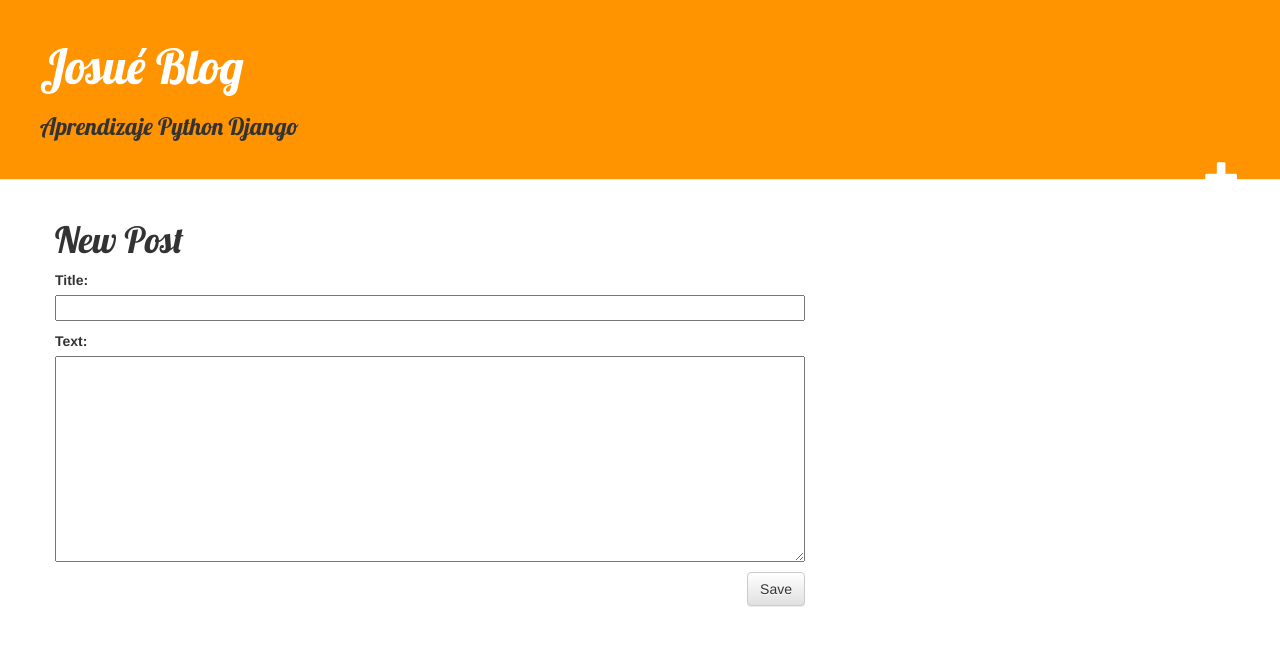
After one commit to josdan/Django-Learning, a Django app: template blog/templates/blog/post_edit.html in a window 1280 px wide. The commit adds this page. Shown: the top 646 px of the page. Run offline with Django 3.2, Linux system fonts and the light colour scheme; the template is opened without the code that fills it: values that come from a table or form of the project are taken from there, others are empty; some libraries are stand-ins or nearby versions.

Commit message:
added forms

```diff
--- /dev/null
+++ b/blog/forms.py
@@ -0,0 +1,8 @@
+from django import forms
+from .models import Post
+
+class PostForm(forms.ModelForm):
+
+	class Meta:
+		model = Post
+		fields = ('title', 'text',)
--- a/blog/templates/blog/base.html
+++ b/blog/templates/blog/base.html
@@ -2,7 +2,8 @@
 <html>
         <head>
                 <div class="page-header">
-            <h1><a href="/">Josué Blog</h1></a><h3>Aprendizaje Python Django</h3>
+                <h1><a href="/">Josué Blog</h1></a><h3>Aprendizaje Python Django</h3>
+		<h3><a href="{% url 'blog.views.post_new' %}" class="top-menu"><span class="glyphicon glyphicon-plus"></span></a></h3>
                 </div>
                 <link rel="stylesheet" href="//maxcdn.bootstrapcdn.com/bootstrap/3.2.0/css/bootstrap.min.css">
                 <link rel="stylesheet" href="//maxcdn.bootstrapcdn.com/bootstrap/3.2.0/css/bootstrap-theme.min.css">
--- /dev/null
+++ b/blog/templates/blog/post_edit.html
@@ -0,0 +1,9 @@
+{% extends 'blog/base.html' %}
+
+{% block content %}
+    <h1>New Post</h1>
+    <form method="POST" class="post-form">{% csrf_token %}
+	{{ form.as_p }}
+	<button type="submit" class="save btn btn-default">Save</button>
+    </form>
+{% endblock %}
--- a/blog/urls.py
+++ b/blog/urls.py
@@ -1,7 +1,8 @@
-from django.conf.urls import include, url
+from django.conf.urls import url
 from . import views
 
 urlpatterns = [
 	url(r'^$', views.post_list),
 	url(r'^post/(?P<pk>[0-9]+)/$', views.post_detail),
+	url(r'^post/new/$',views.post_new, name='post_new'),
 ]
--- a/blog/views.py
+++ b/blog/views.py
@@ -1,6 +1,7 @@
 from django.shortcuts import render, get_object_or_404
 from django.utils import timezone
 from .models import Post
+from django.shortcuts import redirect
 
 # Create your views here.
 def post_list(request):
@@ -10,3 +11,7 @@ def post_list(request):
 def post_detail(request, pk):
 	post = get_object_or_404(Post, pk=pk)
 	return render(request, 'blog/post_detail.html', {'post': post})
+
+def post_new(request):
+        form = PostForm()
+        return render(request, 'blog/post_edit.html', {'form': form})
```
